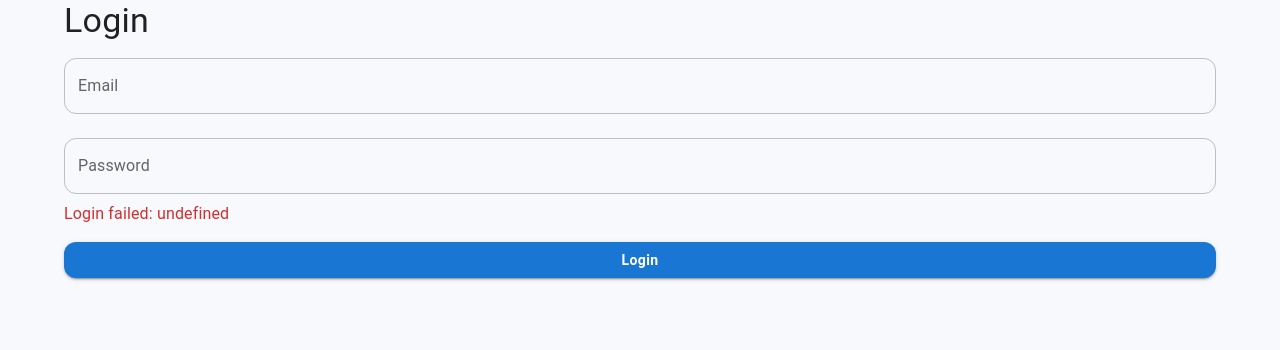
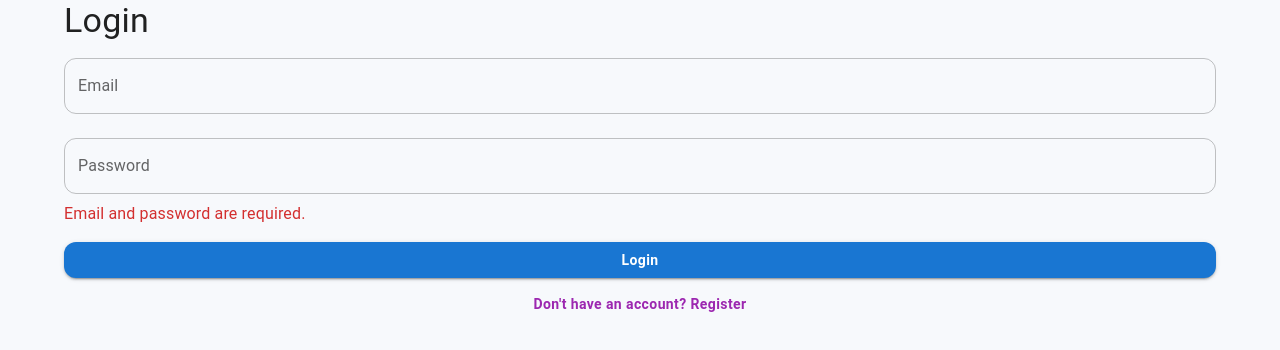
Before and after one commit to chaohao1214/safepass, a React (Vite) app in the folder frontend/: page / in a window 1280 px wide. Both pictures are taken after a click on the button "Login". Shown: the top 350 px of the page. Built offline with nearby package versions, Linux system fonts and the light colour scheme; no server answers.

Commit message:
1.add register feature on the page. 2. updated page name 3. fixed typo

```diff
--- a/frontend/src/App.jsx
+++ b/frontend/src/App.jsx
@@ -1,13 +1,13 @@
 import { useState } from "react";
 import { BrowserRouter as Router, Routes, Route } from "react-router-dom";
-import Login from "./pages/Login";
+import LoginRegis from "./pages/LoginRegis";
 import Dashboard from "./pages/Dashboard";
 
 function App() {
   return (
     <Router>
       <Routes>
-        <Route path="/" element={<Login />} />
+        <Route path="/" element={<LoginRegis />} />
         <Route path="/dashboard" element={<Dashboard />} />
       </Routes>
     </Router>
--- a/frontend/src/pages/Login.jsx
+++ /dev/null
@@ -1,55 +0,0 @@
-import React, { useState } from "react";
-import { Button, Container, TextField, Typography } from "@mui/material";
-import axios from "axios";
-import { axiosPost } from "../services/apiClient";
-const Login = () => {
-  const [email, setEmail] = useState("");
-  const [password, setPassword] = useState("");
-  const [error, setError] = useState("");
-  const URL = "";
-  const handleLogin = () => {
-    axiosPost({
-      url: "/api/login",
-      data: { email, password },
-      onSuccess: (res) => {
-        localStorage.setItem("token", res.data.token);
-        window.location.href = "/dashboard";
-      },
-      onError: (error) => {
-        setError("Login failed: " + error.response?.data?.message || "unknown");
-      },
-    });
-  };
-  return (
-    <Container>
-      <Typography variant="h4">Login</Typography>
-      <TextField
-        label="Email"
-        margin="normal"
-        fullWidth
-        value={email}
-        onChange={(e) => setEmail(e.target.value)}
-      />
-      <TextField
-        label="Password"
-        margin="normal"
-        type="password"
-        fullWidth
-        value={password}
-        onChange={(e) => setPassword(e.target.value)}
-      />
-      {error && <Typography color="error">{error}</Typography>}
-      <Button
-        variant="contained"
-        color="primary"
-        fullWidth
-        style={{ marginTop: "1rem" }}
-        onClick={handleLogin}
-      >
-        Login
-      </Button>
-    </Container>
-  );
-};
-
-export default Login;
--- /dev/null
+++ b/frontend/src/pages/LoginRegis.jsx
@@ -0,0 +1,130 @@
+import { useState } from "react";
+import {
+  Button,
+  CircularProgress,
+  Container,
+  TextField,
+  Typography,
+} from "@mui/material";
+import { axiosPost } from "../services/apiClient";
+const LoginRegis = () => {
+  const [email, setEmail] = useState("");
+  const [password, setPassword] = useState("");
+  const [confirmPassword, setConfirmPassword] = useState("");
+  const [error, setError] = useState("");
+  const [loading, setLoading] = useState(false);
+  const [showRegister, setShowRegister] = useState(false);
+
+  const toggleMode = () => {
+    setShowRegister(!showRegister);
+    setError("");
+    setEmail("");
+    setPassword("");
+    setPassword("");
+    setConfirmPassword("");
+  };
+  const handleSubmit = () => {
+    setLoading(true);
+    setError("");
+
+    if (!email || !password) {
+      setError("Email and password are required.");
+      setLoading(false);
+      return;
+    }
+    if (password.length < 6) {
+      setError("Password must be at least 6 characters long.");
+      setLoading(false);
+      return;
+    }
+
+    if (showRegister && password !== confirmPassword) {
+      setError("Passwords do not match.");
+      setLoading(false);
+      return;
+    }
+
+    const url = showRegister ? "/api/register" : "/api/login";
+
+    axiosPost({
+      url: url,
+      data: { email, password },
+      onSuccess: (res) => {
+        if (showRegister) {
+          setShowRegister(false);
+          setEmail("");
+          setPassword("");
+          setConfirmPassword("");
+        } else {
+          localStorage.setItem("token", res.data.token);
+          window.location.href = "/dashboard";
+        }
+      },
+      onError: (error) => {
+        console.log("error11111", error);
+        setError(error.response?.data?.message || "An error occurred");
+      },
+    });
+  };
+
+  return (
+    <Container>
+      <Typography variant="h4">
+        {showRegister ? "Register" : "Login"}
+      </Typography>
+      <TextField
+        label="Email"
+        margin="normal"
+        fullWidth
+        value={email}
+        onChange={(e) => setEmail(e.target.value)}
+      />
+      <TextField
+        label="Password"
+        margin="normal"
+        type="password"
+        fullWidth
+        value={password}
+        onChange={(e) => setPassword(e.target.value)}
+      />
+      {showRegister && (
+        <TextField
+          label="Confirm Password"
+          margin="normal"
+          type="password"
+          value={confirmPassword}
+          onChange={(e) => setConfirmPassword(e.target.value)}
+        />
+      )}
+      {error && <Typography color="error">{error}</Typography>}
+      <Button
+        variant="contained"
+        color="primary"
+        fullWidth
+        style={{ marginTop: "1rem" }}
+        onClick={handleSubmit}
+      >
+        {loading ? (
+          <CircularProgress size={24} />
+        ) : showRegister ? (
+          "Register"
+        ) : (
+          "Login"
+        )}
+      </Button>
+      <Button
+        variant="text"
+        color="secondary"
+        fullWidth
+        style={{ marginTop: "0.5rem" }}
+        onClick={toggleMode}
+      >
+        {showRegister
+          ? "Already have an account? Login"
+          : "Don't have an account? Register"}
+      </Button>
+    </Container>
+  );
+};
+
+export default LoginRegis;
```
Also changed, not shown: 1 other file (tests, documents, lock files or other folders).
